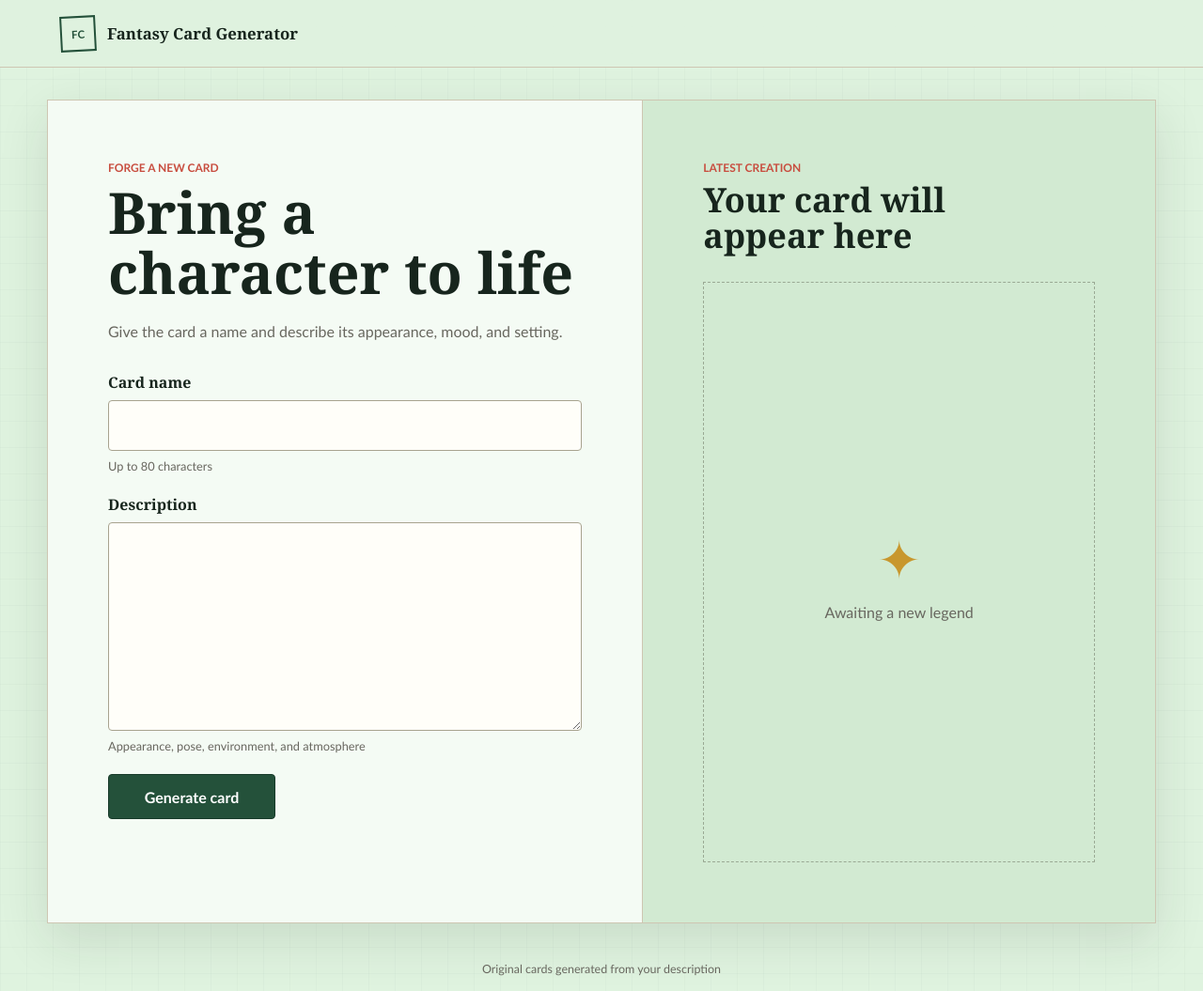
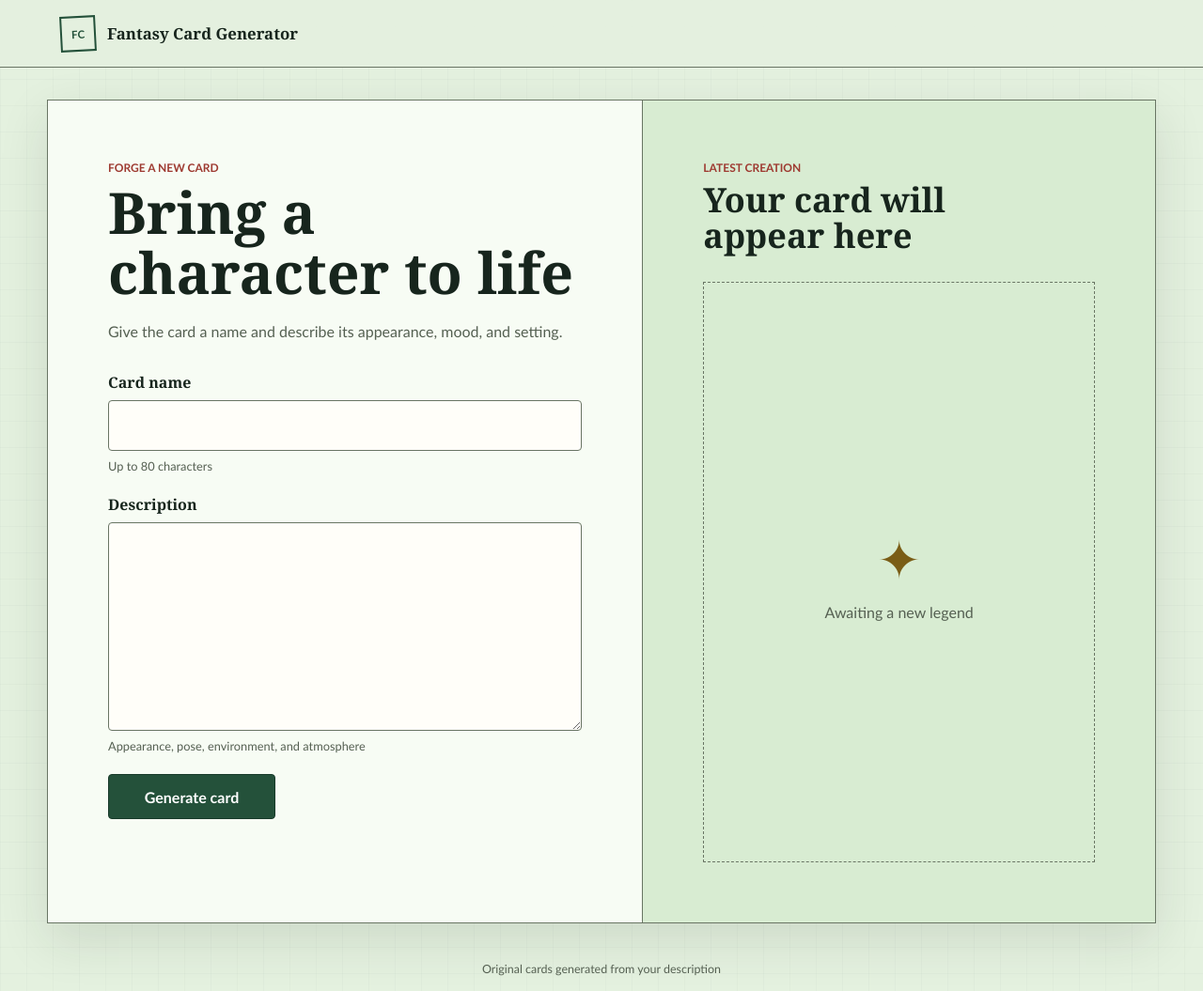
Before and after one commit to bmoussaud/squad-workshop, a Python web app: template src/fantasy_cards/templates/index.html in a window 1280 px wide. Shown: the whole page at 94% size. Run offline with Jinja, Linux system fonts and the light colour scheme; the template is opened without the code that fills it, so the values that code supplies are empty.

Commit message:
fix(ui): make green palette accessible
Refs #41

Addresses Switch's accessibility rejection by preserving a green palette while restoring AA-safe foreground and UI contrast.

Co-authored-by: Copilot App <223556219+Copilot@users.noreply.github.com>

Copilot-Session: f53f3697-c4a7-4800-be3b-db1ed89f7ecc

```diff
--- a/src/fantasy_cards/static/app.css
+++ b/src/fantasy_cards/static/app.css
@@ -1,13 +1,13 @@
 :root {
   --ink: #17251d;
-  --paper: #dff3df;
-  --surface: #f4fbf4;
+  --paper: #e4f1df;
+  --surface: #f7fcf4;
   --forest: #24513a;
   --forest-deep: #173a29;
-  --coral: #c84d3f;
-  --gold: #c8972d;
-  --line: #cec6b2;
-  --muted: #68675f;
+  --coral: #9e3a31;
+  --gold: #7a5d16;
+  --line: #697564;
+  --muted: #556052;
   --focus: #0b6c88;
   --shadow: 0 18px 50px rgba(33, 40, 34, 0.12);
   font-family: "Trebuchet MS", "Gill Sans", sans-serif;
@@ -34,7 +34,7 @@ body {
   min-height: 72px;
   padding: 12px clamp(20px, 5vw, 72px);
   border-bottom: 1px solid var(--line);
-  background: rgba(223, 243, 223, 0.96);
+  background: rgba(228, 241, 223, 0.96);
 }
 
 .wordmark {
@@ -85,7 +85,7 @@ body {
 .result {
   display: flex;
   flex-direction: column;
-  background: #d2ead2;
+  background: #d8ecd2;
 }
 
 .section-heading,
@@ -145,7 +145,7 @@ label {
 input,
 textarea {
   width: 100%;
-  border: 1px solid #a8a38f;
+  border: 1px solid #697564;
   border-radius: 4px;
   padding: 14px 15px;
   color: var(--ink);
@@ -275,7 +275,7 @@ a:focus-visible {
   min-height: 320px;
   place-content: center;
   justify-items: center;
-  border: 1px dashed #9aa994;
+  border: 1px dashed #697564;
   color: var(--muted);
   text-align: center;
 }
```
Also changed, not shown: tests/test_web_static_contract.py (+4 -4 lines), .squad/agents/neo/history.md.
